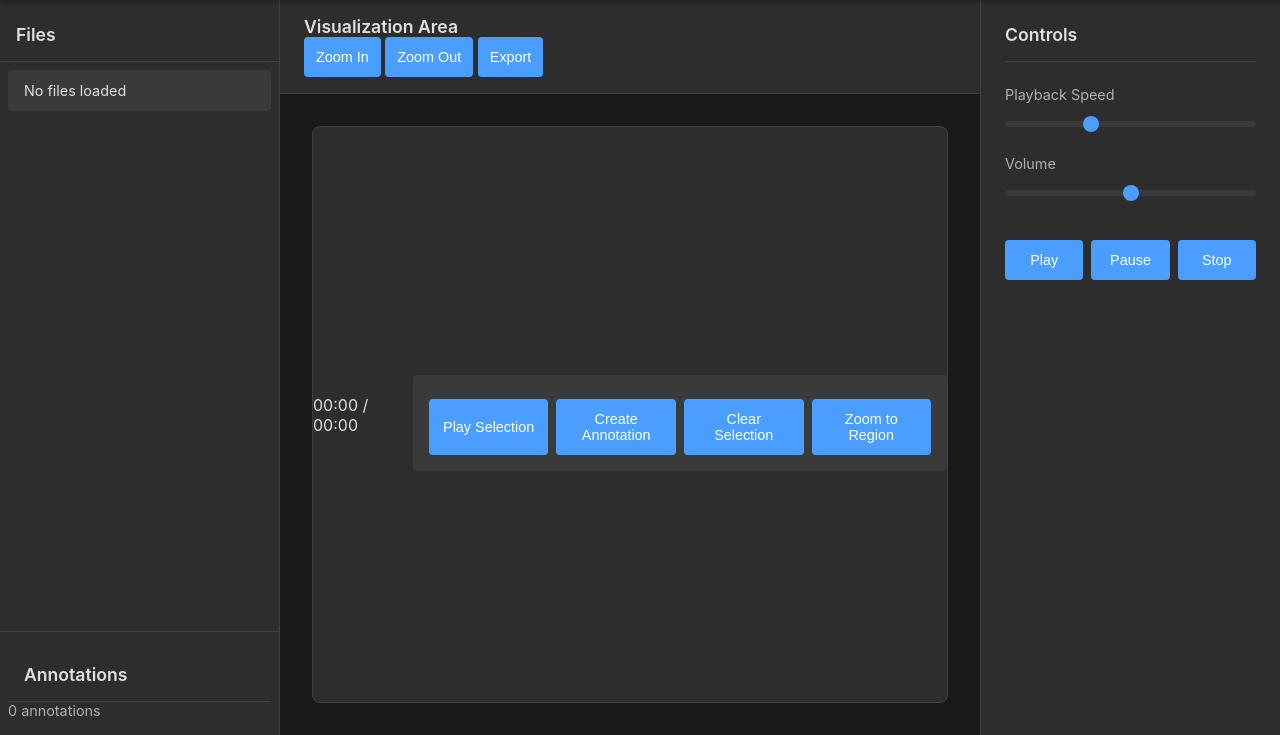
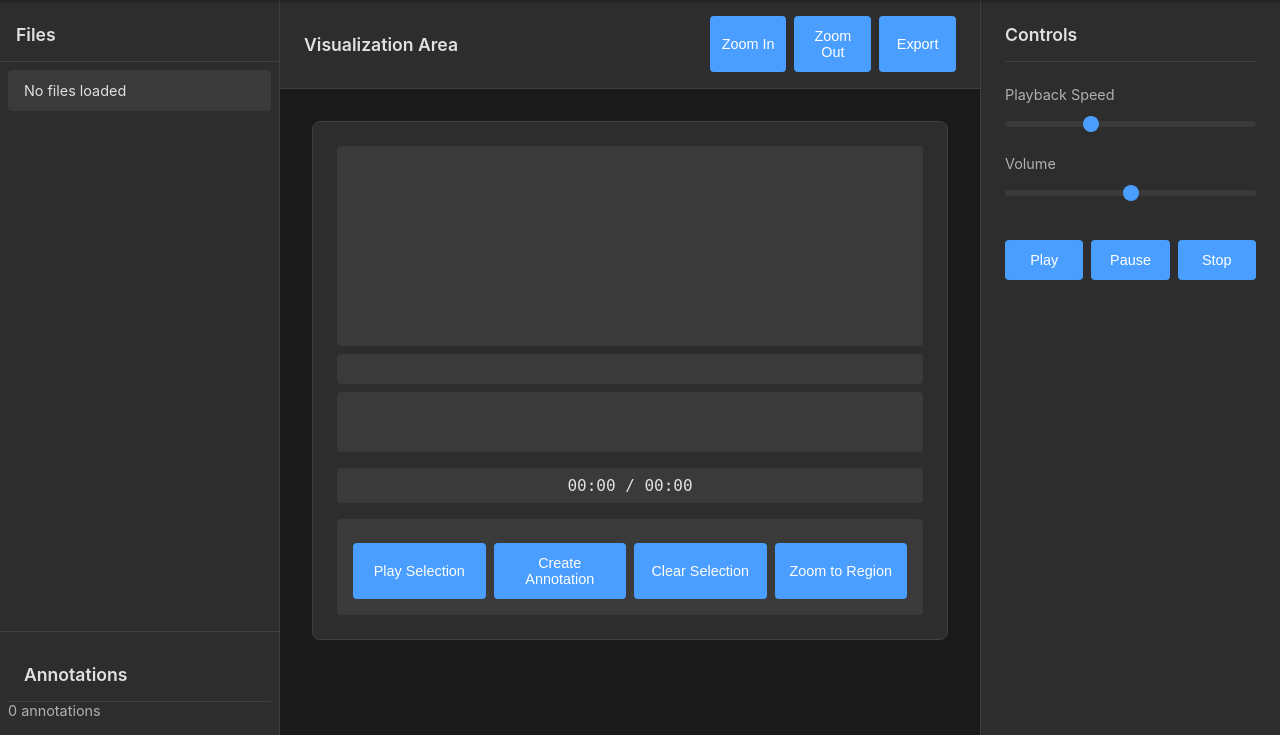
Before and after one commit to KekStroke/audio-event-annotation, a Flask app: page / in a window 1280 px wide. Shown: the part 65-800 px from the top of the page. Run offline with Flask 3, Linux system fonts and the light colour scheme; data that the repository does not hold is empty; some libraries are stand-ins or nearby versions.

Commit message:
Fix waveform display and AudioContext warning
- Added explicit CSS styling for waveform containers (#waveform, .waveform-timeline, .waveform-minimap) with proper heights to ensure waveform displays correctly
- Fixed visualization-container to use padding instead of flexbox centering to avoid layout issues
- Added workspace-controls flexbox styling for better button layout
- Added barGap parameter to wavesurfer configuration for better waveform visualization
- Fixed AudioContext warning by deferring wavesurfer initialization until user interaction (file selection)
- All 105 tests pass successfully

```diff
--- a/static/css/main.css
+++ b/static/css/main.css
@@ -270,12 +270,20 @@ body {
     padding: 1rem 1.5rem;
     border-bottom: 1px solid var(--border-color);
     background-color: var(--bg-secondary);
+    display: flex;
+    justify-content: space-between;
+    align-items: center;
 }
 
 .workspace-title {
     font-size: 1.1rem;
     font-weight: 600;
     color: var(--text-primary);
+}
+
+.workspace-controls {
+    display: flex;
+    gap: 0.5rem;
 }
 
 .workspace-content {
@@ -286,13 +294,9 @@ body {
 
 .visualization-container {
     width: 100%;
-    height: 100%;
-    min-height: 400px;
     background-color: var(--bg-secondary);
     border-radius: 8px;
-    display: flex;
-    align-items: center;
-    justify-content: center;
+    padding: 1.5rem;
     border: 1px solid var(--border-color);
 }
 
@@ -398,6 +402,43 @@ body {
     cursor: not-allowed;
 }
 
+/* Waveform visualization */
+#waveform {
+    width: 100%;
+    min-height: 200px;
+    height: 200px;
+    background-color: var(--bg-tertiary);
+    border-radius: 4px;
+    overflow: hidden;
+}
+
+.waveform-timeline {
+    width: 100%;
+    height: 30px;
+    margin-top: 0.5rem;
+    background-color: var(--bg-tertiary);
+    border-radius: 4px;
+}
+
+.waveform-minimap {
+    width: 100%;
+    height: 60px;
+    margin-top: 0.5rem;
+    background-color: var(--bg-tertiary);
+    border-radius: 4px;
+}
+
+.time-display {
+    margin-top: 1rem;
+    padding: 0.5rem 1rem;
+    background-color: var(--bg-tertiary);
+    border-radius: 4px;
+    text-align: center;
+    font-family: monospace;
+    font-size: 1rem;
+    color: var(--text-primary);
+}
+
 /* Responsive Design - минимум 1280px */
 @media (min-width: 1280px) {
     .app-container {
--- a/static/js/audio-player.js
+++ b/static/js/audio-player.js
@@ -199,6 +199,7 @@ function initWaveSurfer(audioUrl) {
     progressColor: "#6bb0ff",
     cursorColor: "#ffffff",
     barWidth: 2,
+    barGap: 1,
     barRadius: 3,
     responsive: true,
     height: 200,
```
